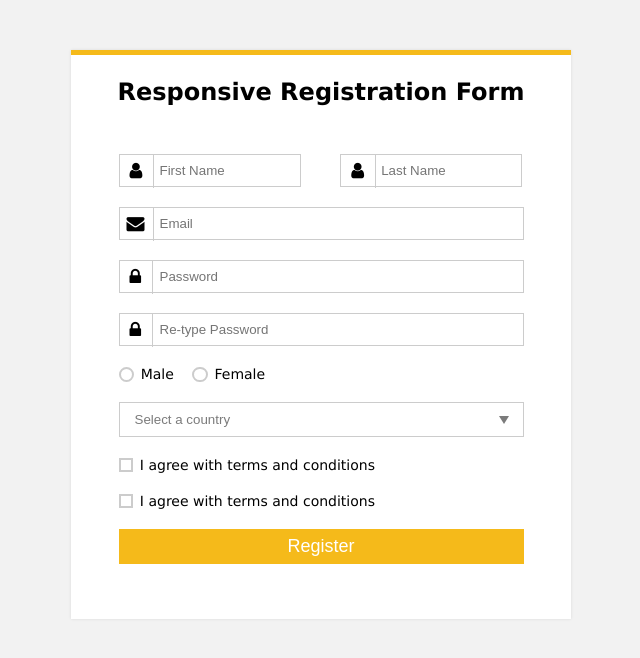
After one commit to Porkodi12/shine, a PHP site: page /rgform.html in a window 1280 px wide. The commit adds this page. Shown: the top 658 px of the page, without its empty margins (319-959 px from the left). Run offline with PHP 8.4, Linux system fonts and the light colour scheme.

Commit message:
Add files via upload
updated

```diff
--- a/announce.php
+++ b/announce.php
@@ -19,7 +19,7 @@ include "home.php";
 <center>
 <div class="container">
 
-     <div class="container-head">
+      <div class="container-head">
          <div class="title">
          <center><h1>Student Announcement</h1></center>
          </div>
--- a/attendence.php
+++ b/attendence.php
@@ -22,7 +22,7 @@ $con=mysqli_connect("localhost","root","","tuition");
 
      <div class="container-head">
          <div class="title">
-         <center><h1>Student Attendence</h1></center>
+         <center><h1>Student Attendence </h1></center>
          </div>
      </div>
      <div class="container-body">
--- /dev/null
+++ b/connection.php
@@ -0,0 +1,5 @@
+<?php
+$conn=mysqli_connect("localhost","root","","php");
+if(!$conn){
+    exit("connection eror");
+}
--- a/course.php
+++ b/course.php
@@ -98,6 +98,10 @@ $con=mysqli_connect("localhost","root","","tuition");
     $CLASS=$_POST['CLASS'];
     $SUBJECTNAME=$_POST['SUBJECTNAME'];
     $query="SELECT CLASS,SUBJECTNAME,coursefile FROM course WHERE CLASS='$CLASS' AND SUBJECTNAME='$SUBJECTNAME'";
+  }
+  else{
+    $query="SELECT CLASS,SUBJECTNAME,coursefile FROM course";
+  }
     $result=mysqli_query($con,$query);
     if(mysqli_num_rows($result)>0){
     while ($row=mysqli_fetch_array($result)) {
@@ -115,7 +119,7 @@ $con=mysqli_connect("localhost","root","","tuition");
     <?php
     }
   }
-}
+
   ?>
   </tbody>
 </table>
--- /dev/null
+++ b/rgform.css
@@ -0,0 +1,251 @@
+*{
+    margin: 0;
+    padding: 0;
+    box-sizing: border-box;
+}
+body {
+ font-family: Verdana, Geneva, sans-serif;
+ font-size: 14px;
+ background: #f2f2f2;
+}
+.wrapper {
+    background-color: #fff;
+    width:500px;
+    padding: 25px;
+    margin: 50px auto 0;
+    border-top: 5px solid #f5ba1a;
+    box-shadow: 0 0 3px rgba(0, 0, 0, 0.1);
+
+}
+.wrapper h2{
+    font-size: 24px;
+    line-height: 24px;
+    padding-bottom: 30px;
+    text-align: center;
+}
+.input-name{
+    width: 90%;
+    position: relative;
+    margin: 20px auto;
+
+}
+.lock{
+    padding:8px 11px;
+}
+.name{
+    width: 45%;
+    padding:8px 0 8px 40px;
+}
+.input-name span{
+    margin-left: 35px;
+}
+.text-name{
+    width: 100%;
+    padding:8px 0 8px 40px;
+}
+.input-name i{
+    position: absolute;
+    font-size: 18px;
+    border-right: 1px solid #cccccc;
+}
+.email{
+    padding: 8px;
+}
+.text-name, .name{
+    border: 1px solid #cccccc;
+    outline: none;
+    -webkit-transition: all 0.30s ease-in-out;
+      -moz-transition: all 0.30s ease-in-out;
+      -ms-transition: all 0.30s ease-in-out;
+      transition: all 0.30s ease-in-out;
+}
+.text-name:hover, .name:hover{
+    background-color: #fafafa;
+}
+.text-name:focus, .name:focus{
+    -webkit-box-shadow: 0 0 2px 1px rgba(255, 169, 0, 0.5);
+      -moz-box-shadow: 0 0 2px 1px rgba(255, 169, 0, 0.5);
+      box-shadow: 0 0 2px 1px rgba(255, 169, 0, 0.5);
+      border: 1px solid #f5ba1a;
+      background: #fafafa;
+}
+.radio-button{
+    border: 0;
+    clip: rect(0 0 0 0);
+    height: 1px;
+    margin: -1px;
+    overflow: hidden;
+    padding: 0;
+    position: absolute;
+    width: 1px;
+  }
+ .gender {
+    margin-right: 1em;
+}
+.gender:before {
+    content: "";
+    display: inline-block;
+    width: 0.5em;
+    height: 0.5em;
+    margin-right: 0.5em;
+    border-radius: 100%;
+    vertical-align: -3px;
+    border: 2px solid #cccccc;
+    padding: 0.15em;
+    background-color: transparent;
+    background-clip: content-box;
+    transition: all 0.2s ease;
+  }
+
+  .radio-button:hover + .gender:before {
+    border-color: #000;
+  }
+  .radio-button:checked + .gender:before {
+    background-color:#000;
+    border-color: #000;
+  }
+
+  .country{
+    display: inline-block;
+    width: 100%;
+    height: 35px;
+    padding: 0px 15px;
+    cursor: pointer;
+    color: #7b7b7b;
+    border: 1px solid #cccccc;
+    border-radius: 0;
+    background: #fff;
+    appearance: none;
+    -webkit-appearance: none;
+    -moz-appearance: none;
+    transition: all 0.2s ease;
+}
+.country::-ms-expand{
+    display: none;
+}
+.country:hover, .country:focus{
+    color: #000;
+      background: #fafafa;
+      border-color: #000;
+      outline: none;
+}
+.arrow {
+    position: absolute;
+    top: calc(50% - 4px);
+    right: 15px;
+    width: 0;
+    height: 0;
+    pointer-events: none;
+    border-width: 8px 5px 0 5px;
+    border-style: solid;
+    border-color: #7b7b7b transparent transparent transparent;
+ }
+
+.country:hover +.arrow, .country:focus +.arrow{
+      border-top-color: #000;
+}
+.chack{
+    margin-right: 1em;
+        position: relative;
+}
+.chack::before{
+    content: "";
+    display: inline-block;
+    width: 0.5em;
+    height: 0.5em;
+    margin-right: 0.5em;
+    vertical-align: -2px;
+    border: 2px solid #cccccc;
+    padding: 0.12em;
+    background-color: transparent;
+    background-clip: content-box;
+    transition: all 0.2s ease;
+}
+.chack::after{
+    border-right: 2px solid #000;
+          border-top: 2px solid #0000;
+          content: "";
+          height: 20px;
+          left: 2px;
+          position: absolute;
+          top: 7px;
+          transform: scaleX(-1) rotate(135deg);
+          transform-origin: left top;
+          width: 7px;
+          display: none;
+}
+.chack-button{
+    border: 0;
+    clip: rect(0 0 0 0);
+    height: 1px;
+    margin: -1px;
+    overflow: hidden;
+    padding: 0;
+    position: absolute;
+    width: 1px;
+}
+.chack-button:hover +.chack::before{
+    border-color: #000;
+}
+.chack-button:checked +.chack::before{
+    border-color: #000;
+}
+.chack-button:checked +.chack::after{
+    -moz-animation: check 0.8s ease 0s running;
+        -webkit-animation: check 0.8s ease 0s running;
+        animation: check 0.8s ease 0s running;
+        display: block;
+        width: 7px;
+        height: 20px;
+        border-color: #000;
+}
+@-webkit-keyframes check {
+    0% { height: 0; width: 0; }
+    25% { height: 0; width: 7px; }
+    50% { height: 20px; width: 7px; }
+  }
+
+  @keyframes check {
+    0% { height: 0; width: 0; }
+    25% { height: 0; width: 7px; }
+    50% { height: 20px; width: 7px; }
+  }
+  .button{
+    background:#f5ba1a;
+    height: 35px;
+    line-height: 35px;
+    width: 100%;
+    border: none;
+    outline: none;
+    cursor: pointer;
+    color: #fff;
+    font-size: 18px;
+    margin-bottom: 10px;
+
+  }
+  .button:hover{
+      background-color: #f8c22e;
+  }
+  .button:hover{
+      background-color: #f8c22e;
+  }
+
+
+
+  @media (max-width: 480px) {
+      .wrapper{
+          width: 100%;
+      }
+      .input-name{
+          margin-bottom: -10px;
+      }
+      .name{
+          width: 100%;
+          padding:8px 0 8px 40px;
+          margin-bottom: 10px;
+      }
+      .input-name span{
+          padding: 0;
+          margin:0;
+      }
+  }
--- /dev/null
+++ b/rgform.html
@@ -0,0 +1,68 @@
+<!DOCTYPE html>
+<html lang="en">
+<head>
+    <meta charset="UTF-8">
+    <meta name="viewport" content="width=device-width, initial-scale=1.0">
+    <title>Document</title>
+    <link href="rgform.css" rel="stylesheet">
+    <link href="https://stackpath.bootstrapcdn.com/font-awesome/4.7.0/css/font-awesome.min.css" rel="stylesheet" integrity="sha384-wvfXpqpZZVQGK6TAh5PVlGOfQNHSoD2xbE+QkPxCAFlNEevoEH3Sl0sibVcOQVnN" crossorigin="anonymous">
+</head>
+<body>
+    <div class="wrapper">
+        <h2>
+Responsive Registration Form</h2>
+<div class="form-conteniar">
+            <form>
+                <div class="input-name">
+                    <i class="fa fa-user lock"></i>
+                    <input type="text" placeholder="First Name" class="name">
+                    <span class="last">
+                    <i class="fa fa-user lock"></i>
+                    <input type="text" placeholder="Last Name" class="name">
+                    </span>
+                </div>
+<div class="input-name">
+                        <i class="fa fa-envelope email"></i>
+                        <input type="email" placeholder="Email" required class="text-name">
+                </div>
+<div class="input-name">
+                    <i class="fa fa-lock lock"></i>
+                    <input type="password" placeholder="Password" class="text-name">
+                </div>
+<div class="input-name">
+                    <i class="fa fa-lock lock"></i>
+                    <input type="password" placeholder="Re-type Password" class="text-name">
+                </div>
+<div class="input-name">
+                    <input type="radio" name="radiogroup1" id="ravi"class="radio-button">
+                    <label for="ravi" class="gender">Male</label>
+                    <input type="radio" name="radiogroup1" id="ravi1" class="radio-button">
+                    <label for="ravi1" class="gender">Female</label>
+                </div>
+<div class="input-name">
+                    <select class="country">
+                        <option>Select a country</option>
+                        <option>India</option>
+                        <option>United States</option>
+                        <option>Pakistan</option>
+                        <option>Australia</option>
+                      </select>
+                      <div class="arrow">
+</div>
+</div>
+<div class="input-name">
+                        <input type="checkbox" id="cb1" class="chack-button">
+                      <label for="cb1" class="chack">I agree with terms and conditions</label>
+                    </div>
+<div class="input-name">
+                        <input type="checkbox" id="cb2"class="chack-button">
+                      <label for="cb2" class="chack">I agree with terms and conditions</label>
+                    </div>
+<div class="input-name">
+                        <input class="button" type="submit" value="Register" />
+                    </div>
+</form>
+</div>
+</div>
+</body>
+</html>
```
Also changed, not shown: admission.php (+6 -5 lines), fetch.php (+7 -7 lines), oneee.php (added, +99 -0 lines), timetable.php (+62 -102 lines), timetable1.php (added, +117 -0 lines).
